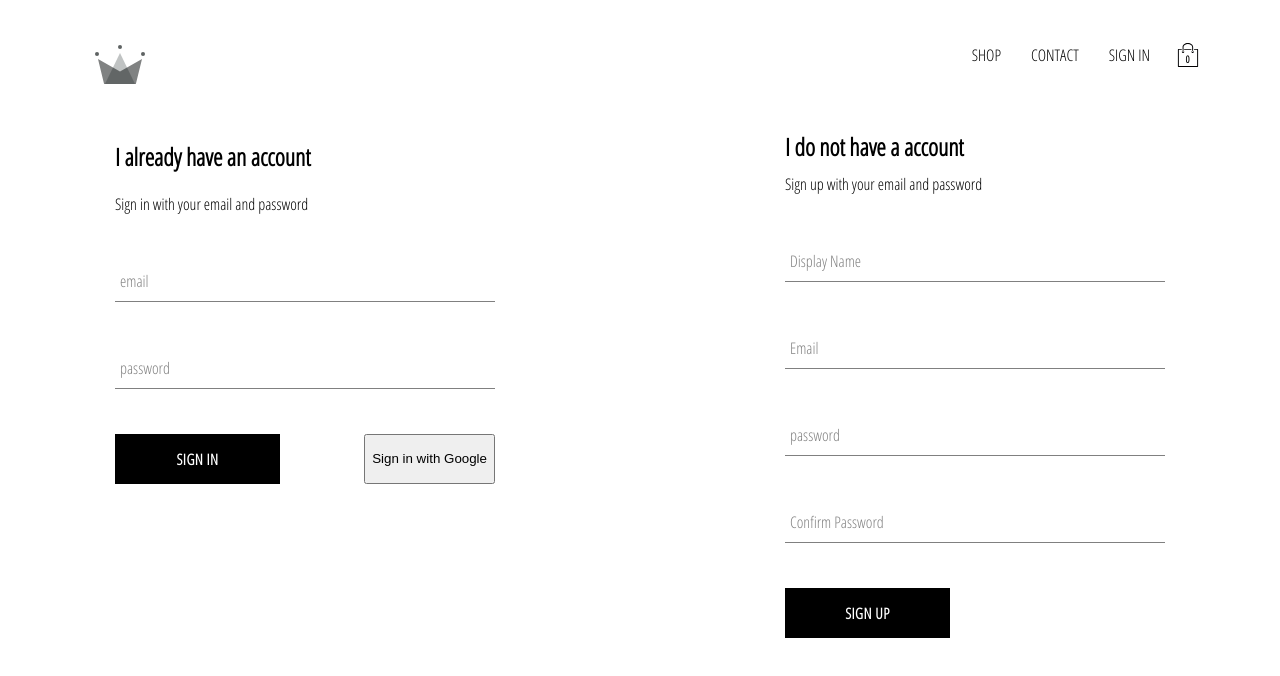
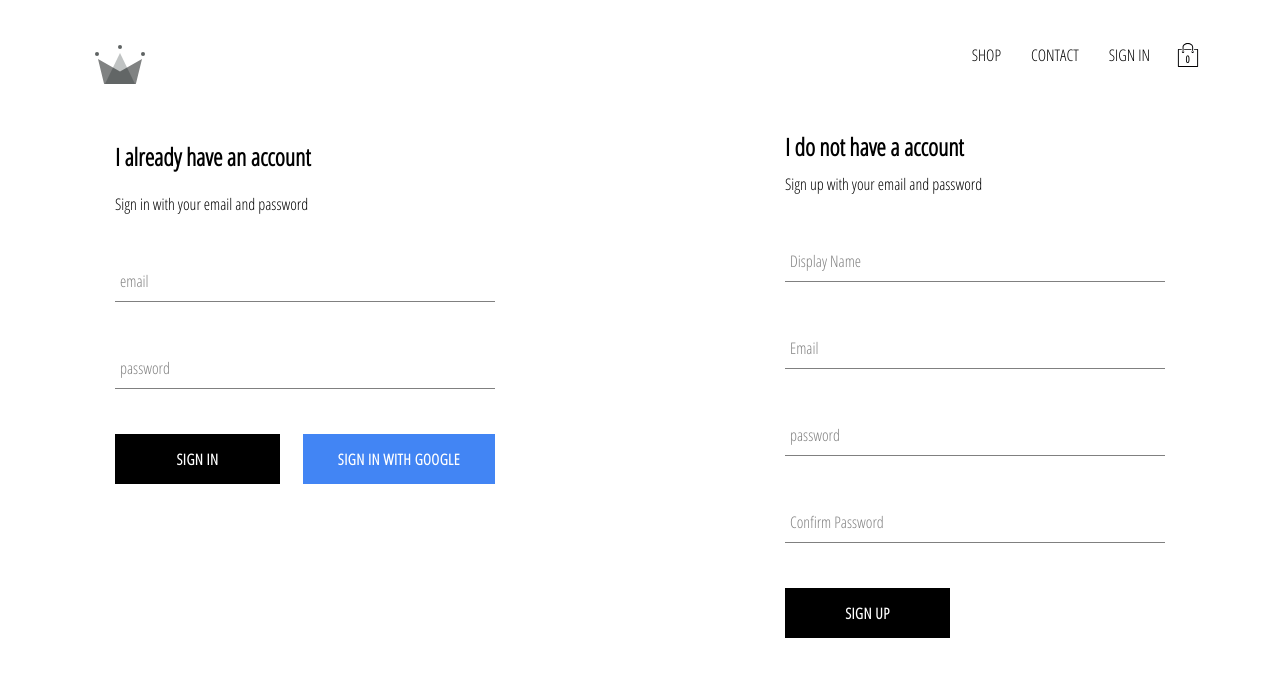
Before and after one commit to Kishan2029/Ecommerce_Clothing_React, a React (Create React App) app: page /signin in a window 1280 px wide. Shown: the top 676 px of the page. Built offline with nearby package versions, Linux system fonts and the light colour scheme; no server answers.

Commit message:
Ecommerce app is completed

```diff
--- a/public/index.html
+++ b/public/index.html
@@ -26,7 +26,7 @@
       work correctly both with client-side routing and a non-root public URL.
       Learn how to configure a non-root public URL by running `npm run build`.
     -->
-    <title>React App</title>
+    <title>Ecommerce-app</title>
   </head>
   <body>
     <noscript>You need to enable JavaScript to run this app.</noscript>
--- a/src/Components/Custom-button/Custom-button.js
+++ b/src/Components/Custom-button/Custom-button.js
@@ -1,12 +1,34 @@
-import React from 'react'
+// import React from 'react'
 
-import './Custom-button.scss'
-const CustomButton=({children,isGoogleSignIn, inverted, ...otherProps}) =>(
-    <button className={`${inverted ? 'inverted' :''}${isGoogleSignIn ? 'google-sign-in' :''}custom-button`}
-    // <button classname='custom-button'
-    {...otherProps}>
-        {children}
-    </button>
-)
+// import './Custom-button.scss'
+// const CustomButton=({children,isGoogleSignIn, inverted, ...otherProps}) =>(
+//     <button className={`${inverted ? 'inverted' :''}${isGoogleSignIn ? 'google-sign-in' :''}custom-button`}
+//     // <button classname='custom-button'
+//     {...otherProps}>
+//         {children}
+//     </button>
+// )
 
-export default CustomButton
+// export default CustomButton
+
+import React from 'react';
+
+import './Custom-button.scss';
+
+const CustomButton = ({
+  children,
+  isGoogleSignIn,
+  inverted,
+  ...otherProps
+}) => (
+  <button
+    className={`${inverted ? 'inverted' : ''} ${
+      isGoogleSignIn ? 'google-sign-in' : ''
+    } custom-button`}
+    {...otherProps}
+  >
+    {children}
+  </button>
+);
+
+export default CustomButton;
--- a/src/Components/Custom-button/Custom-button.scss
+++ b/src/Components/Custom-button/Custom-button.scss
@@ -31,15 +31,16 @@
       border: none;
     }
   }
-  // &.inverted{
-  //   background-color: white;
-  //   color: black;
-  //   border: 1px solid black;
 
-  //   &:hover {
-  //     background-color: black;
-  //     color: white;
-  //     border: none;
-  //   }
-  // }
+  &.inverted {
+    background-color: white;
+    color: black;
+    border: 1px solid black;
+
+    &:hover {
+      background-color: black;
+      color: white;
+      border: none;
+    }
+  }
 }
--- a/src/Pages/Collection/Collection.js
+++ b/src/Pages/Collection/Collection.js
@@ -1,30 +1,32 @@
-import React from 'react'
-import {connect} from 'react-redux'
+import React from "react";
+import { connect } from "react-redux";
 
-import Collectionitem from '../../Components/Collection-item/Collection-item'
+import Collectionitem from "../../Components/Collection-item/Collection-item";
+import { selectCollection } from "../../Redux/Shop/Shop-selector";
 
-import {selectCollection} from '../../Redux/Shop/Shop-selector'
+import "./Collection.scss";
 
-import './Collection.scss'
+const Collection = ({ collection }) => {
+  const { title, items } = collection;
+  console.log(items);
+  //console.log(match.params.collectionId);
 
-const CollectionPage = ({collection}) =>{
-    const {title, items} = collection
-    return(
-    <div classname='collection-page' >
-        <h2 className='title'>{title}</h2>
-        <div className='items'>
-            {
-                items.map(item=>(
-                    <Collectionitem key={item.id} item={item} />
-                ))
-            }
-        </div>
+  return (
+    <div className="collection-page">
+      <h2 className="title">{title}</h2>
+      <div className="items">
+        {items.map((item) => (
+          <Collectionitem key={item.id} item={item} />
+        ))}
+      </div>
     </div>
-)}
+  );
+};
 
-const mapStateToProps = (state, ownProps) =>({
+const mapStateToProps = (state, ownProps) => ({
+  //console.log(ownProps.match.params.CollectionId);
 
-    collection: selectCollection(ownProps.match.params.collectionId)(state)
-})
+  collection: selectCollection(ownProps.match.params.collectionId)(state),
+});
 
-export default connect(mapStateToProps)(CollectionPage)
+export default connect(mapStateToProps)(Collection);
```
Also changed, not shown: firebase.json (added), src/Components/SignIn/SignIn.js (line endings or trailing spaces), src/Link/link.txt (added), src/Pages/Collection/Collection.scss (indentation only), 1 other file (tests, documents, lock files or other folders).
